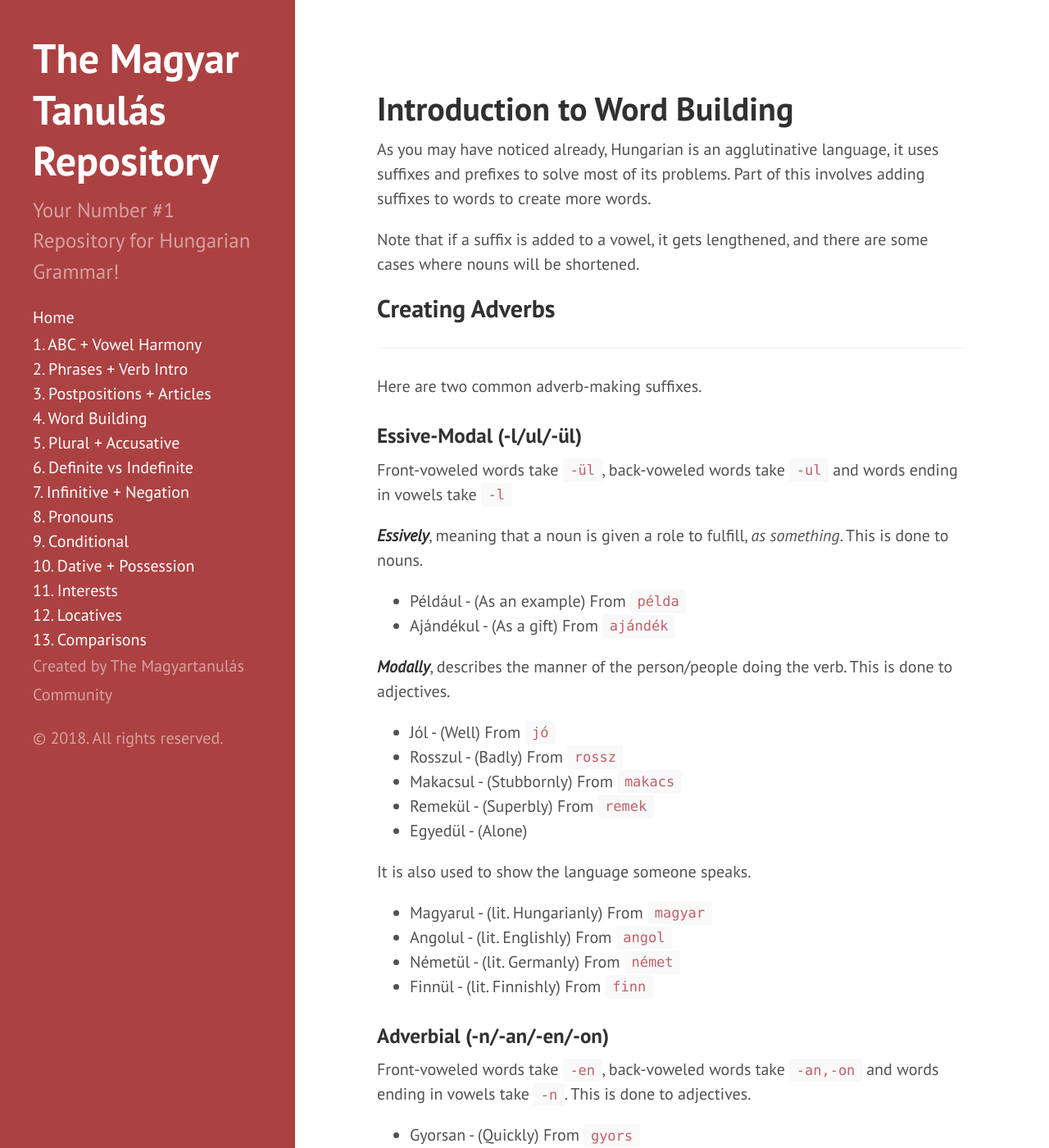
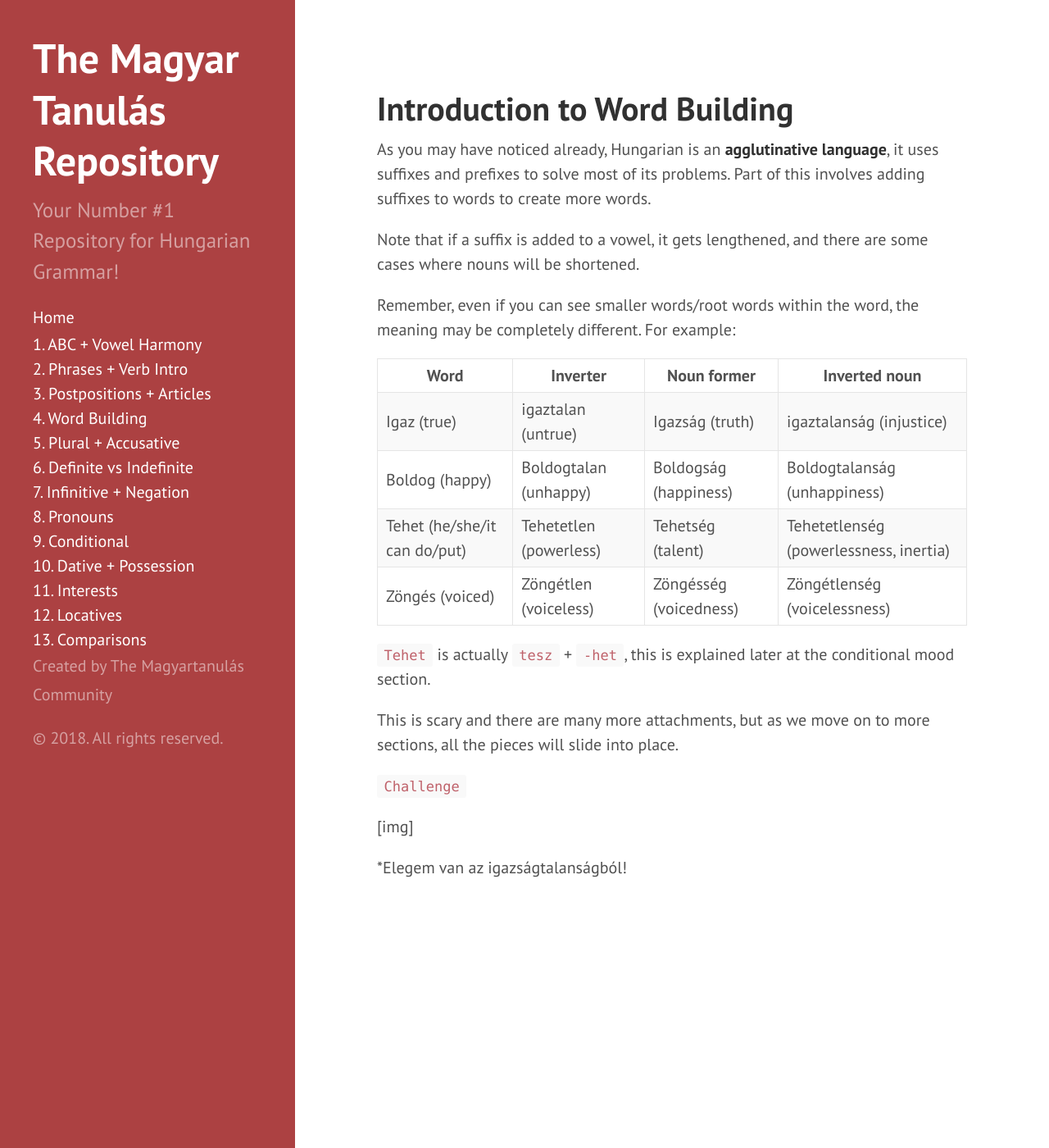
Before and after one commit to Magyartanulas/magyartanulas.github.io, a Jekyll site: the page built from word_building.md, in a window 1280 px wide and 1400 px high. Shown: the whole window at 82% size. Built offline with Jekyll 4.4.1, drawn with Linux system fonts in a browser that asks for light colours; Markdown is read by kramdown in place of the engine named in the settings; some of the changed text lies outside the part shown.

Commit message:
Update word_building.md

```diff
--- a/word_building.md
+++ b/word_building.md
@@ -3,73 +3,25 @@ layout: page
 title: Introduction to Word Building
 ---
 
-As you may have noticed already, Hungarian is an agglutinative language, it uses suffixes and prefixes to solve most of its problems. Part of this involves adding suffixes to words to create more words.
+As you may have noticed already, Hungarian is an **agglutinative language**, it uses suffixes and prefixes to solve most of its problems. Part of this involves adding suffixes to words to create more words.
 
 Note that if a suffix is added to a vowel, it gets lengthened, and there are some cases where nouns will be shortened.
 
-## Creating Adverbs
----
+Remember, even if you can see smaller words/root words within the word, the meaning may be completely different. For example:
 
-Here are two common adverb-making suffixes.
+| Word                         | Inverter               | Noun former            | Inverted noun                          |
+|------------------------------|------------------------|------------------------|----------------------------------------|
+| Igaz (true)                  | igaztalan (untrue)     | Igazság (truth)        | igaztalanság (injustice)               |
+| Boldog (happy)               | Boldogtalan (unhappy)  | Boldogság (happiness)  | Boldogtalanság (unhappiness)           |
+| Tehet (he/she/it can do/put) | Tehetetlen (powerless) | Tehetség (talent)      | Tehetetlenség (powerlessness, inertia) |
+| Zöngés (voiced)              | Zöngétlen (voiceless)  | Zöngésség (voicedness) | Zöngétlenség (voicelessness)           |
 
-### Essive-Modal (-l/ul/-ül)
+`Tehet` is actually `tesz` + `-het`, this is explained later at the conditional mood section.
 
-Front-voweled words take `-ül`, back-voweled words take `-ul` and words ending in vowels take `-l`
+This is scary and there are many more attachments, but as we move on to more sections, all the pieces will slide into place.
 
-***Essively***, meaning that a noun is given a role to fulfill, *as something*. This is done to nouns.
+`Challenge`
 
-* Például - (As an example) From `példa`
-* Ajándékul - (As a gift) From `ajándék`
+[img]
 
-***Modally***, describes the manner of the person/people doing the verb. This is done to adjectives.
-
-* Jól - (Well) From `jó`
-* Rosszul - (Badly) From `rossz`
-* Makacsul - (Stubbornly) From `makacs`
-* Remekül - (Superbly) From `remek`
-* Egyedül - (Alone)
-
-It is also used to show the language someone speaks.
-
-* Magyarul - (lit. Hungarianly) From `magyar`
-* Angolul - (lit. Englishly) From `angol`
-* Németül - (lit. Germanly) From `német`
-* Finnül - (lit. Finnishly) From `finn`
-
-### Adverbial (-n/-an/-en/-on)
-
-Front-voweled words take `-en`, back-voweled words take `-an,-on` and words ending in vowels take `-n`. This is done to adjectives.
-
-* Gyorsan - (Quickly) From `gyors`
-* Gyakran - (Frequently) From `gyakor`
-* Csendesen - (Silently) From `csend`
-* Szépen - (Beautifully/Nicely) From `szép`
-* Nagyon - (Very) From `nagy`
-* Gazdagon - (Richly) From `gazdag`
-* Ritkán - (Rarely) From `ritka`
-
-Look out for irregularites!
-
-* Lassan - (Slowly) From `lassú`
-
-## Creating Nouns
----
-
-There are two ways of creating nouns, the former deals with adjectives/nouns/verbs becoming nouns and the latter with only verbs becoming nouns.
-
-### "-ness"(-ság/-ség)
-
-Front-voweled words take `-ség`, back-voweled words take `-ság`. Crudely speaking, this can be thought of as a "-ness" ending, but it also turns nouns and verbs into nouns.
-
-* Sötétség - (Darkness) From `sötét`
-* Segítség - (Help) From `segít`
-* Rendőrség - (Police) From `rendőr`
-* Igazság - (Truth) From `igaz`
-* Szabadság - (Freedom) From `szabad`
-* Barátság - (Friendship) From `barát`
-
-### Verb to Noun (-ás/-és)
-
-Front-voweled words take `-ás`, back-voweled words take `-és`.
-
-* Utazás - (Journey) From `utaz`
+*Elegem van az igazságtalanságból!
```
